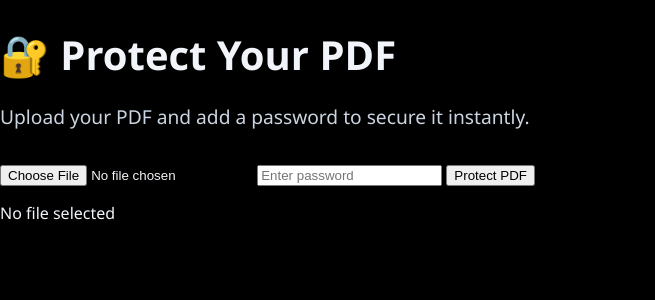
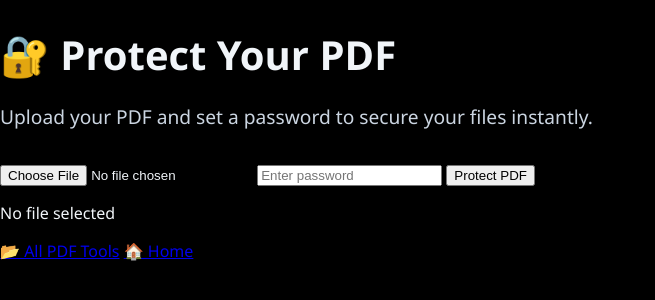
Before and after one commit to easyusehub/Protect-PDF, a plain HTML site: page protect.html in a window 1280 px wide. Shown: the whole page, without its empty margins (0-655 px from the left). Drawn offline with Linux system fonts and the light colour scheme.

Commit message:
Update protect.html

```diff
--- a/protect.html
+++ b/protect.html
@@ -8,10 +8,11 @@
 </head>
 <body>
 
+<!-- Main container -->
 <div class="protect-container">
     <h1>🔐 Protect Your PDF</h1>
     <p class="subtitle">
-        Upload your PDF and add a password to secure it instantly.
+        Upload your PDF and set a password to secure your files instantly.
     </p>
 
     <!-- File Upload -->
@@ -25,6 +26,12 @@
 
     <!-- Status -->
     <p id="status">No file selected</p>
+</div>
+
+<!-- Bottom Navigation Buttons -->
+<div class="bottom-nav">
+    <a href="https://easyusehub.blogspot.com/p/free-pdf-tools-easyusehub.html?m=1" class="nav-btn">📂 All PDF Tools</a>
+    <a href="https://easyusehub.blogspot.com/?m=1" class="nav-btn">🏠 Home</a>
 </div>
 
 <script>
@@ -41,7 +48,7 @@ function protectPDF(){
 
     document.getElementById('status').innerText = "Protecting PDF...";
 
-    // Demo: remove setTimeout if using API
+    // Demo → remove this when using API
     setTimeout(()=>{
         document.getElementById('status').innerText = "PDF protected successfully (Demo)";
     },1500);
```
